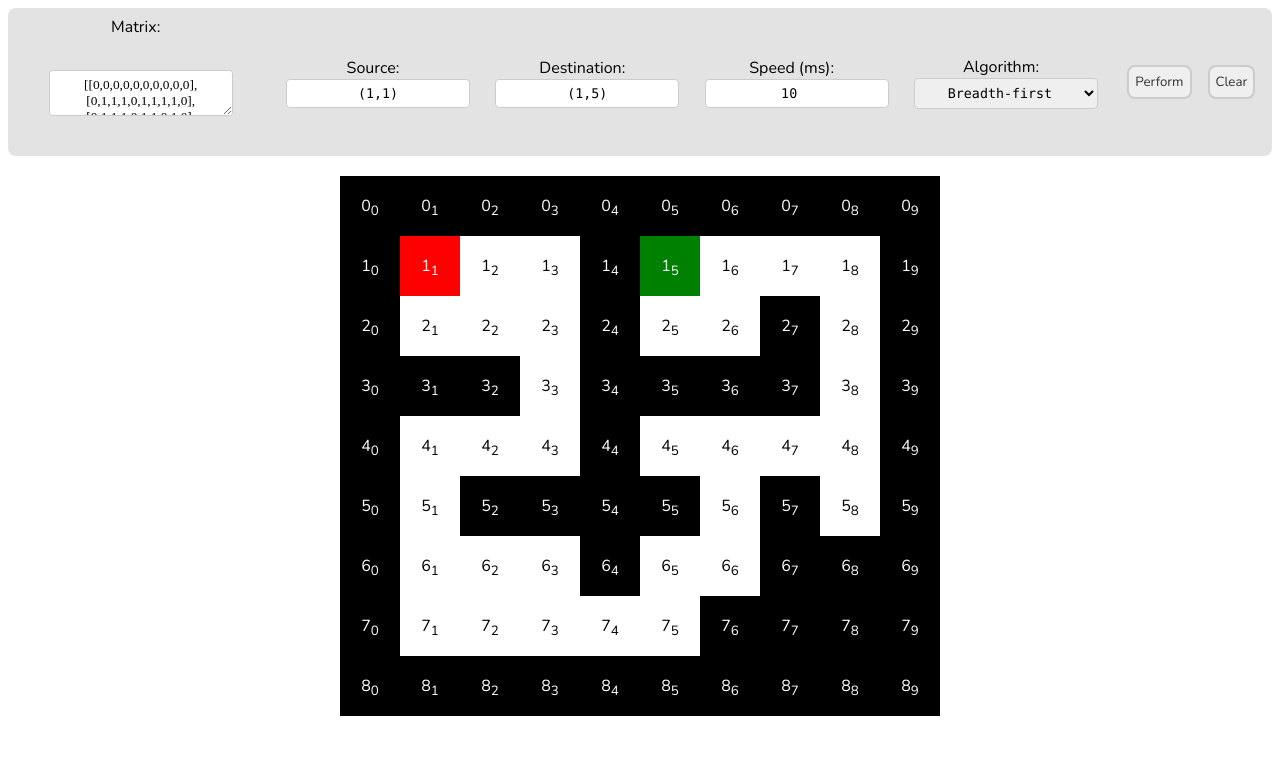
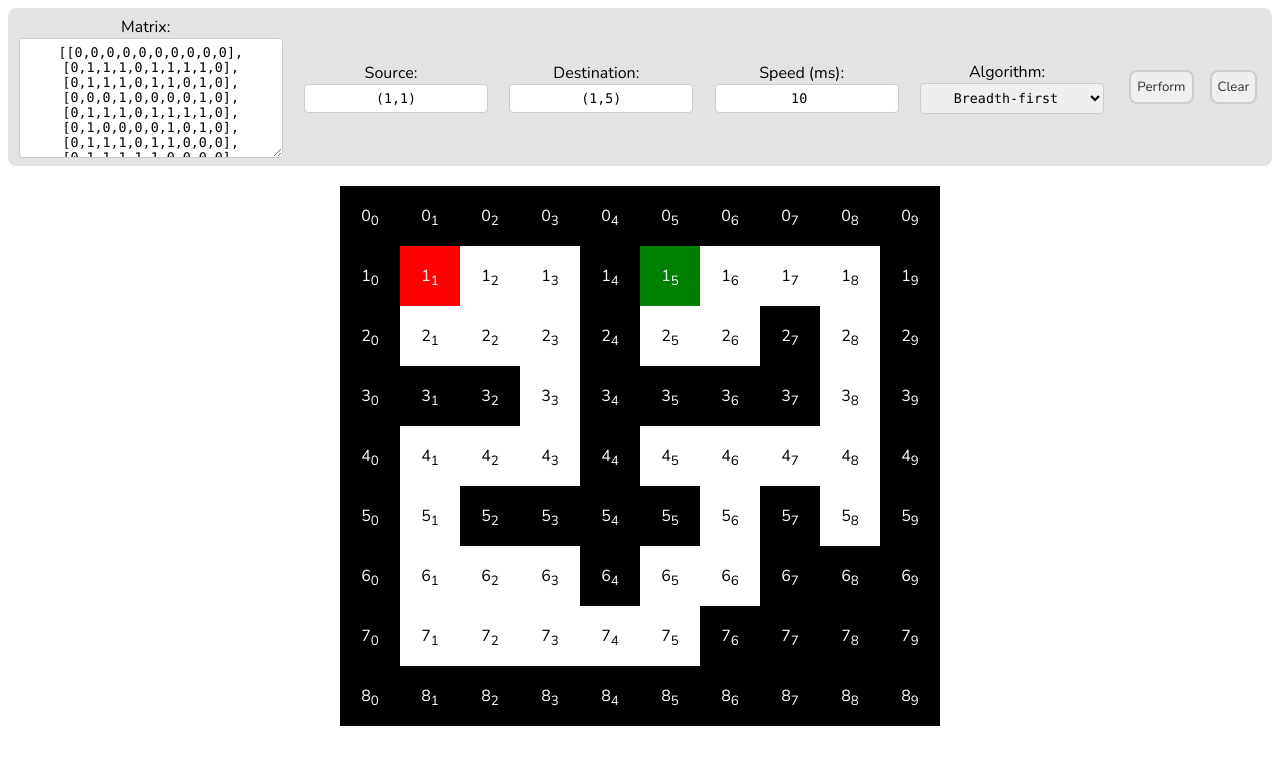
Before and after one commit to FilterAsync/path-finding-visualizer, a React (Create React App) app: page / in a window 1280 px wide. Shown: the top 764 px of the page. Built offline with nearby package versions, Linux system fonts and the light colour scheme; the HTML template or start-up script is replaced by a standard one.

Commit message:
Fix `id` attribute not conflict with `div#matrix`

```diff
--- a/src/components/Controller.jsx
+++ b/src/components/Controller.jsx
@@ -19,7 +19,7 @@ function Controller({
 	return (
 		<form className="matrix-controller" onSubmit={onSubmit} {...props}>
 			<InputField
-				id="matrix"
+				id="matrix-input"
 				label="Matrix:"
 				textarea={true}
 				defaultValue={matrixToStr(matrix)}
```
